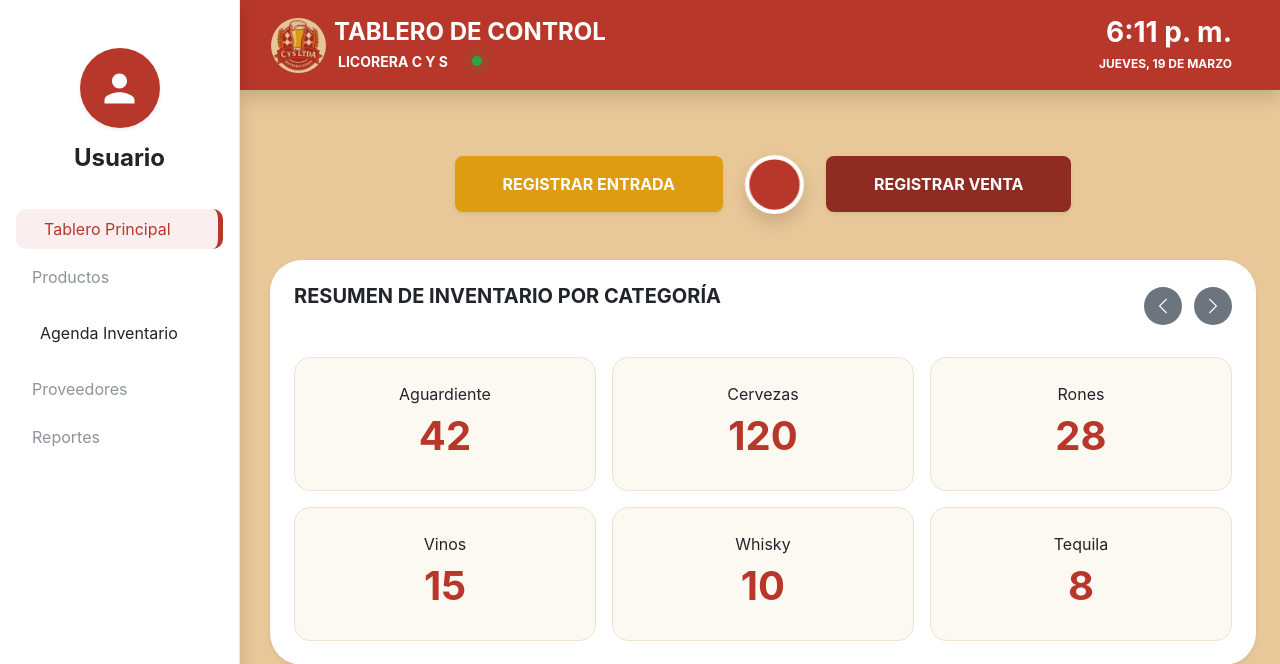
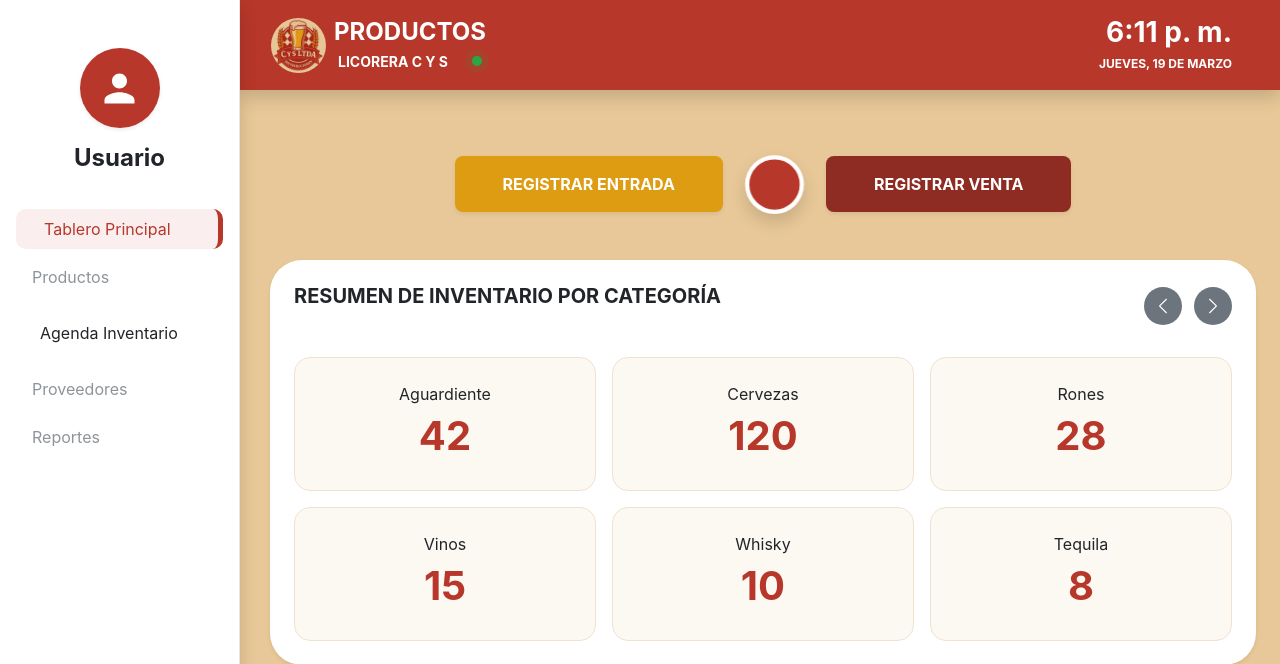
Before and after one commit to foxescar07/licorera, a Django app: page /home/ in a window 1280 px wide. Shown: the top 664 px of the page. Run offline with Django 5.2, Linux system fonts and the light colour scheme.

Commit message:
fix: eliminar y cambiar el nombre de la pagina

```diff
--- a/templates/partials/header.html
+++ b/templates/partials/header.html
@@ -10,7 +10,7 @@
     <!-- Título + LICORERA C Y S -->
     <div>
       <h1 class="h4 m-0 fw-bold text-uppercase text-white">
-        {% block header_title %}Tablero de Control{% endblock %}
+        {% block header_title %}Productos{% endblock %}
       </h1>
 
       <div class="d-flex align-items-center gap-4 mt-1">
```
